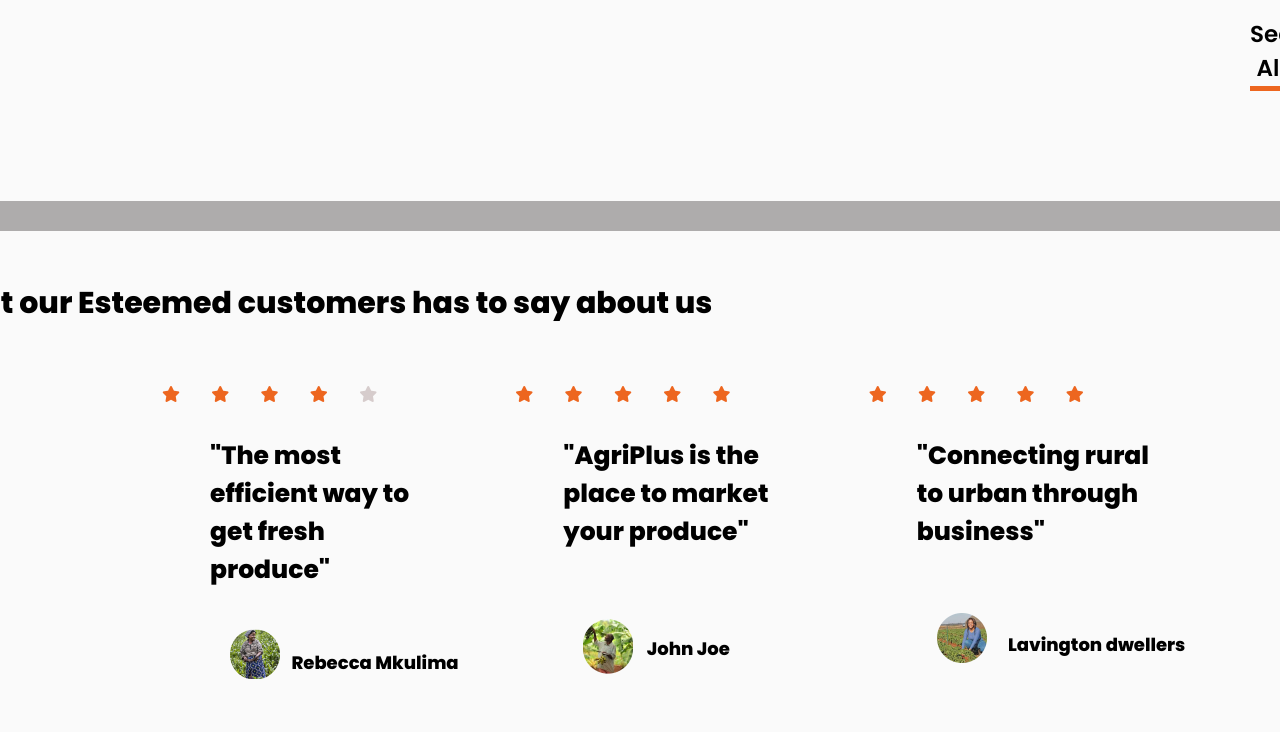
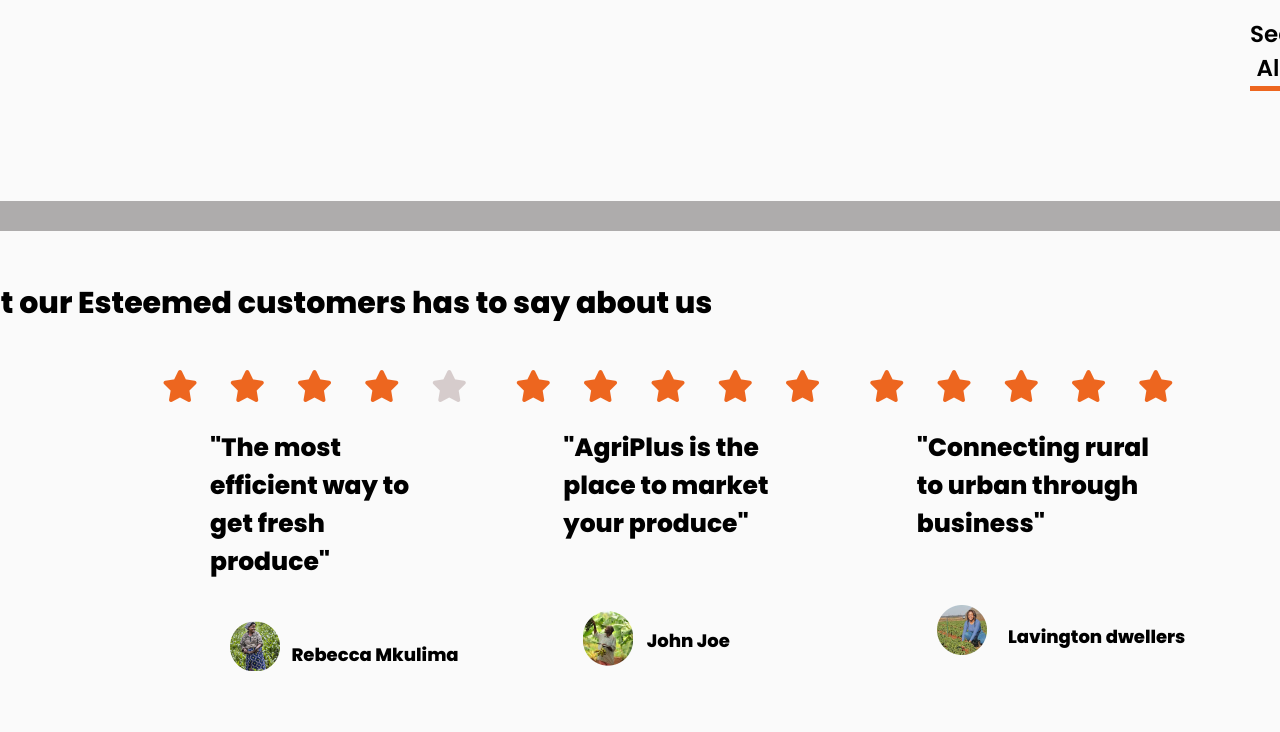
Before and after one commit to trnm7/Farming_project2, a plain HTML site: page index.html in a window 1280 px wide. Shown: the part 2764-3496 px from the top of the page. Drawn offline with Linux system fonts and the light colour scheme.

Commit message:
Increase icon star size to 2xl

```diff
--- a/index.html
+++ b/index.html
@@ -249,7 +249,7 @@
                             <h3>Fresh Tomatoes</h3>
                             <p>
                                 TZ Farmers Association<br>
-                                Ksh. 5000/Crate
+                                Ksh.5000/Crate
                             </p>
                         </div>
                     </div>
@@ -278,11 +278,11 @@
 						<div class="client client1">
                             <!--add stars rating on top-->
                             <div class="stars">
-                                <span class="fa fa-star"></span>
-                                <span class="fa fa-star"></span>
-                                <span class="fa fa-star"></span>
-                                <span class="fa fa-star"></span>
-                                <span id="white" class="fa fa-star"></span>
+                                <span class="fa fa-star fa-2xl"></span>
+                                <span class="fa fa-star fa-2xl"></span>
+                                <span class="fa fa-star fa-2xl"></span>
+                                <span class="fa fa-star fa-2xl"></span>
+                                <span id="white" class="fa fa-star fa-2xl"></span>
                               </div>
 							<p class="mmessage">
 								"The most<br> efficient way to<br>get fresh<br>produce"
@@ -299,11 +299,11 @@
 						<div class="client client2">
                             <!--add stars rating on top-->
                             <div class="stars">
-                                <span class="fa fa-star"></span>
-                                <span class="fa fa-star"></span>
-                                <span class="fa fa-star"></span>
-                                <span class="fa fa-star"></span>
-                                <span class="fa fa-star"></span>
+                                <span class="fa fa-star fa-2xl"></span>
+                                <span class="fa fa-star fa-2xl"></span>
+                                <span class="fa fa-star fa-2xl"></span>
+                                <span class="fa fa-star fa-2xl"></span>
+                                <span class="fa fa-star fa-2xl"></span>
                               </div>
 							<p class="mmessage">
 								"AgriPlus is the<br> place to market<br>your produce"
@@ -318,11 +318,11 @@
 						<div class="client client3">
                             <!--add stars rating on top-->
                             <div class="stars">
-                                <span class="fa fa-star"></span>
-                                <span class="fa fa-star"></span>
-                                <span class="fa fa-star"></span>
-                                <span class="fa fa-star"></span>
-                                <span class="fa fa-star"></span>
+                                <span class="fa fa-star fa-2xl"></span>
+                                <span class="fa fa-star fa-2xl"></span>
+                                <span class="fa fa-star fa-2xl"></span>
+                                <span class="fa fa-star fa-2xl"></span>
+                                <span class="fa fa-star fa-2xl"></span>
                               </div>
 							<p class="mmessage">
 								"Connecting rural<br> to urban through<br>business"
@@ -425,4 +425,5 @@
                 </div>
             </footer>
         </div>
+
 		<!-- Part8//Footer-->
```
